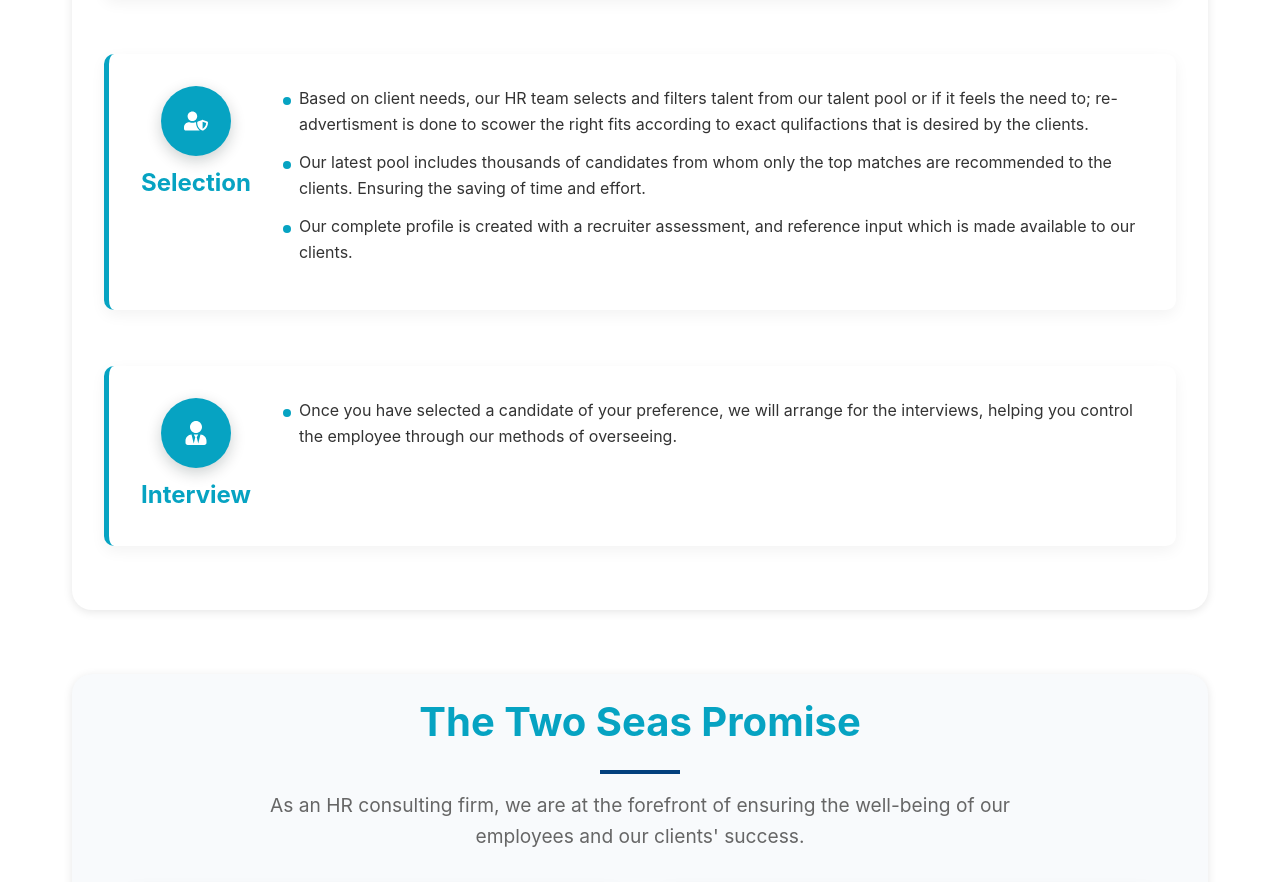
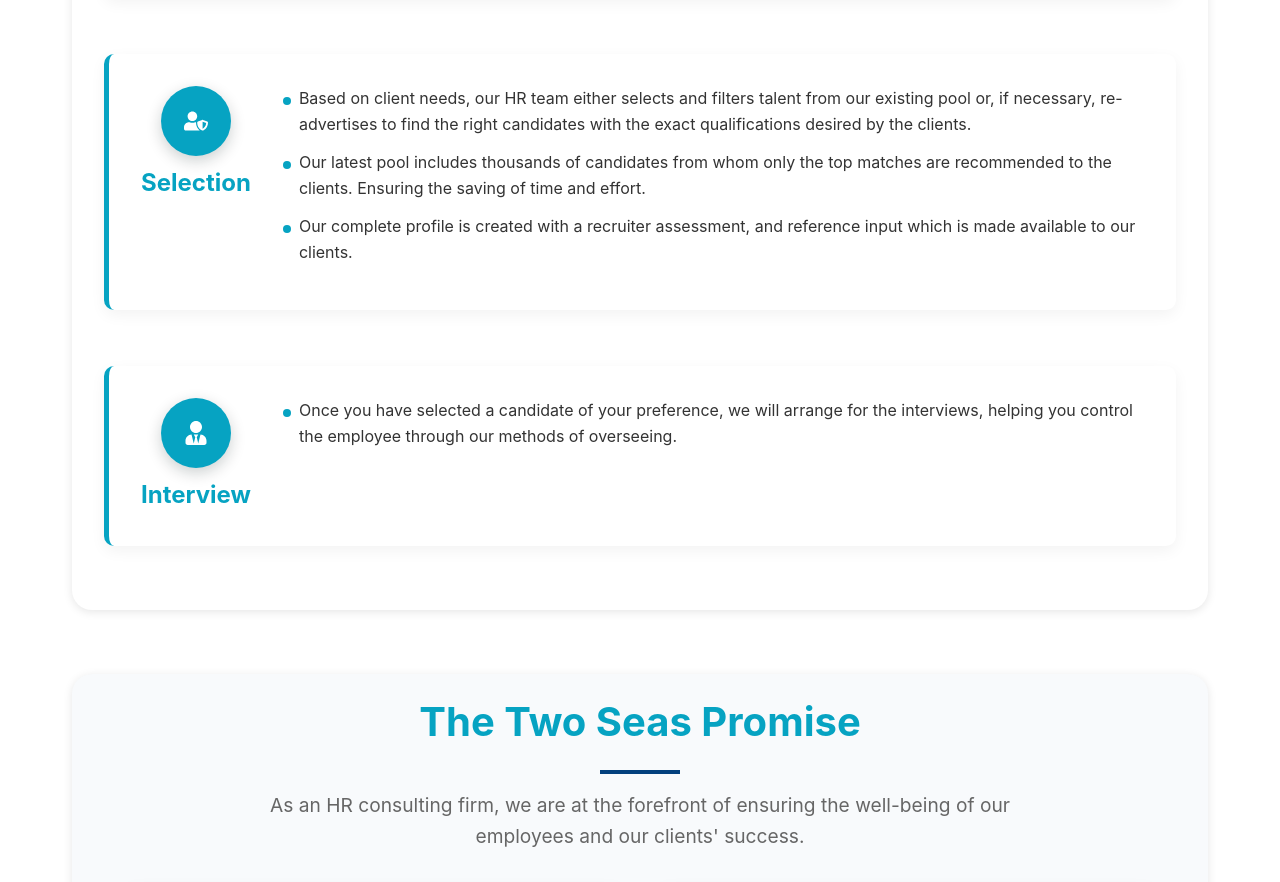
Before and after one commit to SahilKumarW/Two-Seas-LLP, a React (Create React App) app: page /how-we-work in a window 1280 px wide. Shown: the part 1134-2016 px from the top of the page. Built offline with nearby package versions, Linux system fonts and the light colour scheme.

Commit message:
Based on client needs, our HR team either selects and filters talent from our existing pool or, if necessary, re-advertises to find the right candidates with the exact qualifications desired by the clients.

```diff
--- a/src/pages/HowWeWork/components/ProcessSection.js
+++ b/src/pages/HowWeWork/components/ProcessSection.js
@@ -32,7 +32,7 @@
                         <h3>Selection</h3>
                     </div>
                     <ul className="step-content">
-                        <li>Based on client needs, our HR team selects and filters talent from our talent pool or if it feels the need to; re-advertisment is done to scower the right fits according to exact qulifactions that is desired by the clients.</li>
+                        <li>Based on client needs, our HR team either selects and filters talent from our existing pool or, if necessary, re-advertises to find the right candidates with the exact qualifications desired by the clients.</li>
                         <li>Our latest pool includes thousands of candidates from whom only the top matches are recommended to the clients. Ensuring the saving of time and effort.</li>
                         <li>Our complete profile is created with a recruiter assessment, and reference input which is made available to our clients.</li>
                     </ul>
```
